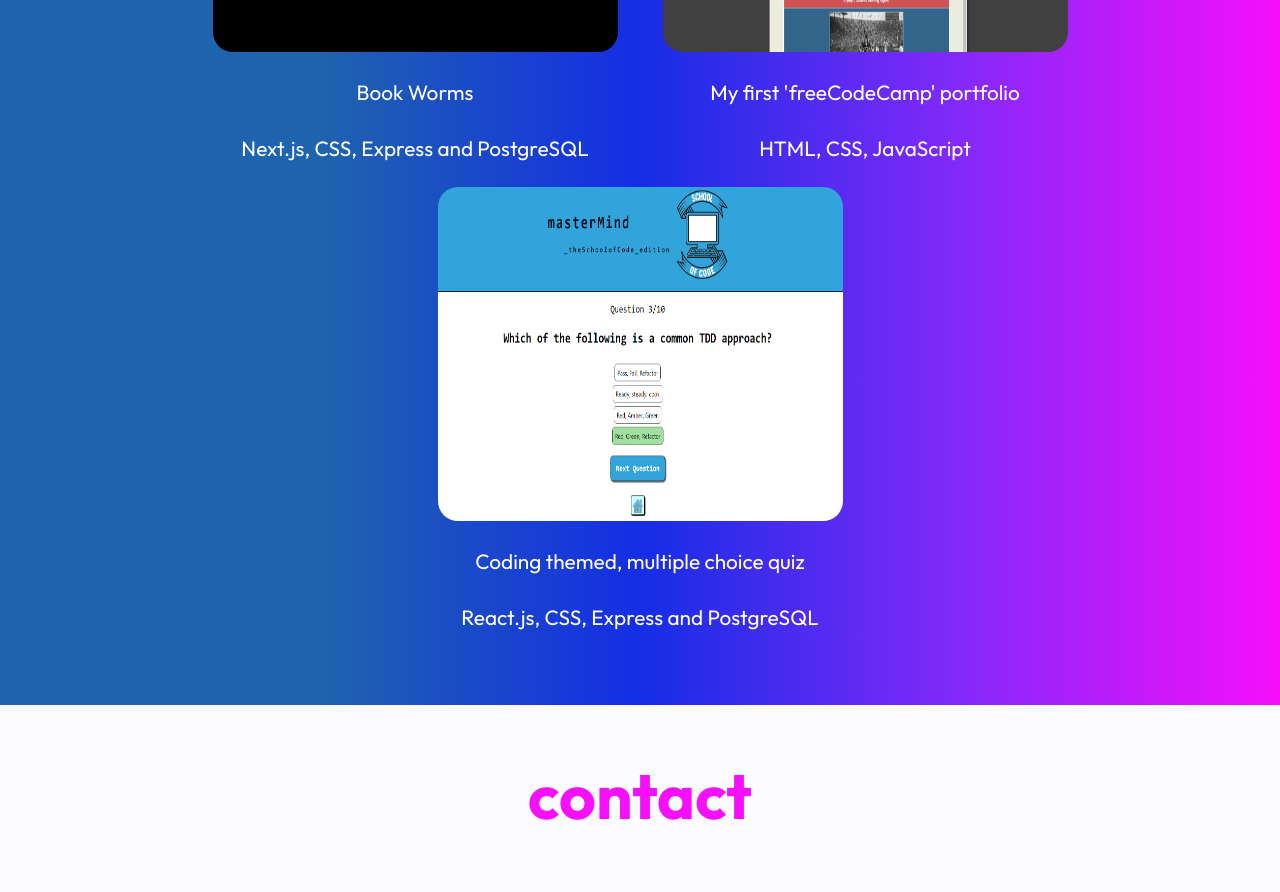
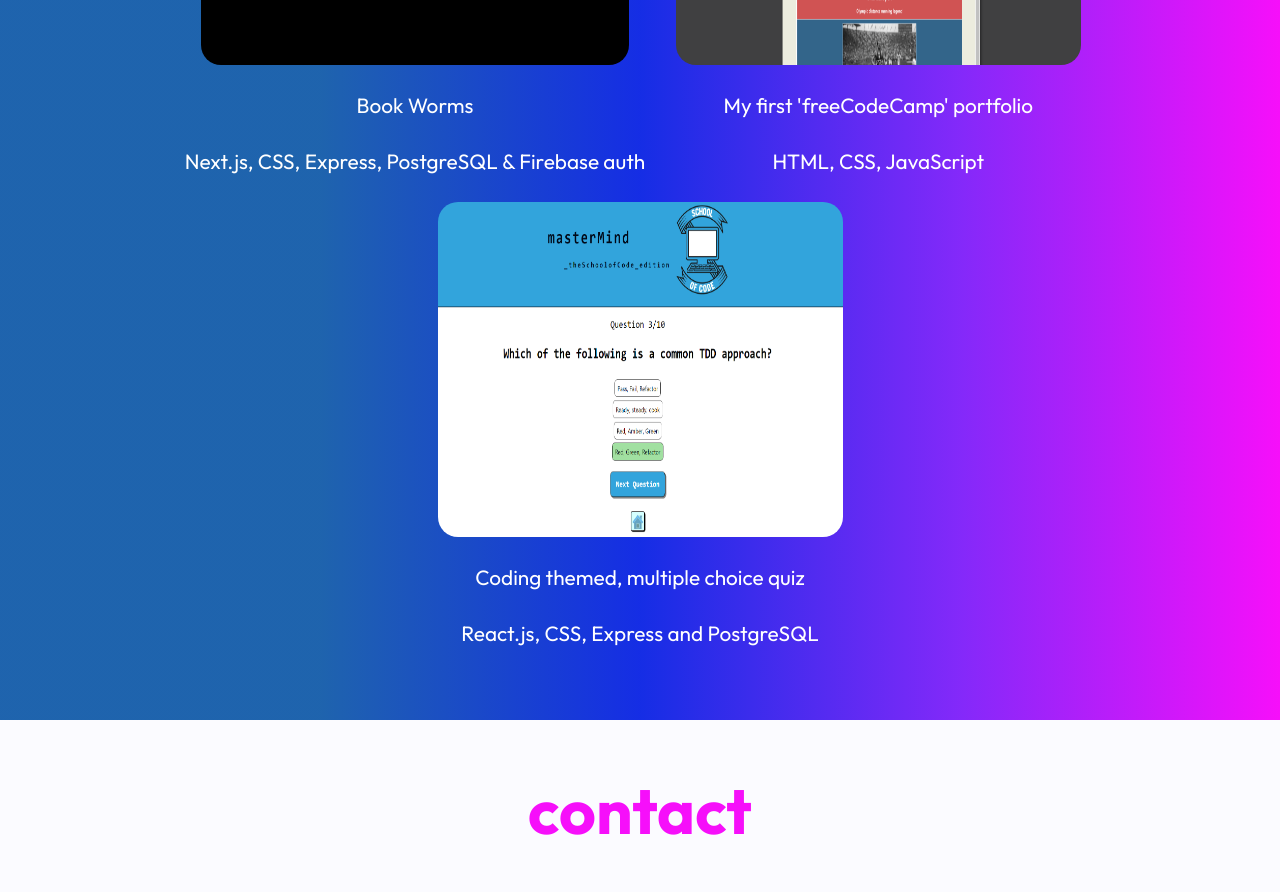
Before and after one commit to aljaplatt/portfolio, a React (Create React App) app: page / in a window 1280 px wide. Shown: the part 2160-3052 px from the top of the page. Built offline with nearby package versions, Linux system fonts and the light colour scheme; a web font is replaced by a local one.

Commit message:
project section layout

```diff
--- a/src/components/Projects/Projects.js
+++ b/src/components/Projects/Projects.js
@@ -25,7 +25,7 @@ const Projects = () => {
           </a>
           <p className={style.projectName}>Book Worms</p>
           <p className={style.projectName}>
-            Next.js, CSS, Express and PostgreSQL
+            Next.js, CSS, Express, PostgreSQL & Firebase auth
           </p>
         </section>
         <section className={style.projectWrapper}>
```
